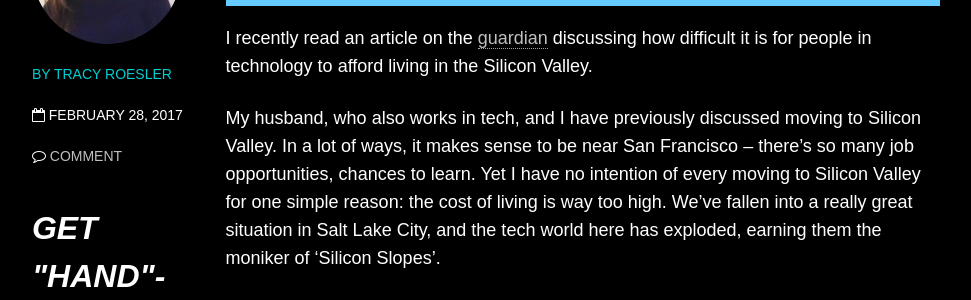
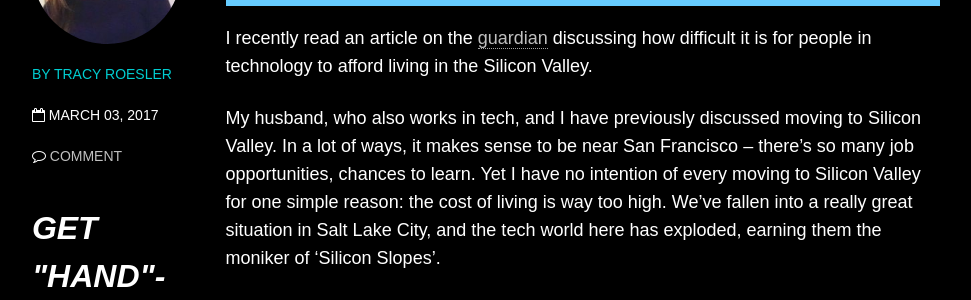
Before and after one commit to tracom1/tracom1.github.io, a Jekyll site: the page built from _posts/blog/2017-03-03-Why-I-Don't-Live-in-Silicon-Valley.md, in a window 1280 px wide and 900 px high, scrolled down 599 px. Shown: the part 153-453 px from the top of the window, without its empty margins (154-1125 px from the left). Built offline with Jekyll 4.4.1, drawn with Linux system fonts in a browser that asks for light colours; nearby versions of some CDN libraries; comment, search, counter and statistics services are not loaded.

Commit message:
Fixing post date

```diff
--- a/_posts/blog/2017-03-03-Why-I-Don't-Live-in-Silicon-Valley.md
+++ b/_posts/blog/2017-03-03-Why-I-Don't-Live-in-Silicon-Valley.md
@@ -6,7 +6,7 @@ categories: blog
 image:
   feature: UtahOffice.png
   credit: me; view from my old office
-date: 2017-02-28T07:00:00-07:00
+date: 2017-03-03T07:00:00-07:00
 comments: true
 ---
 <style>
```
